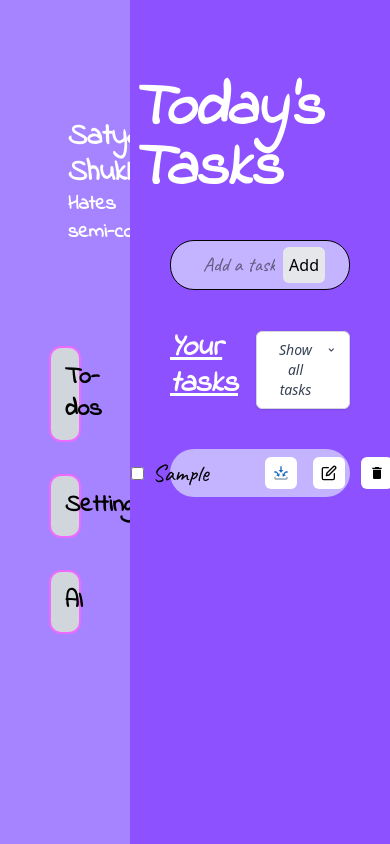
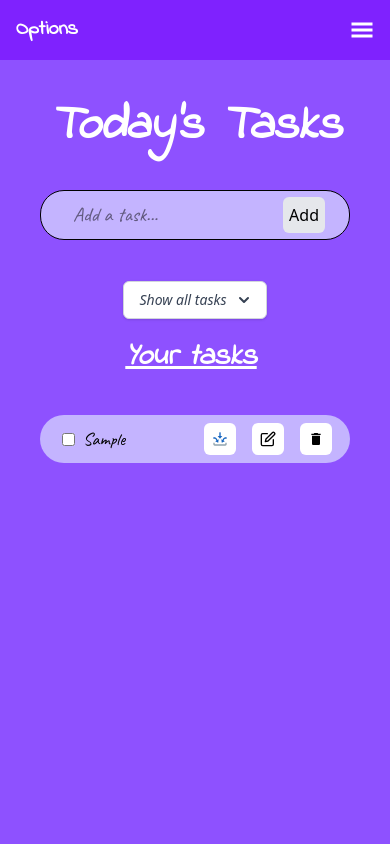
Before and after one commit to TheGoodCoder12/To-do-list, a React (Vite) app in the folder todolist/: page / in a window 390 px wide. Both pictures are taken after typing "Sample" into the empty fields and a click on the button "Add". Built offline with nearby package versions, Linux system fonts and the light colour scheme; a web font is replaced by a local one.

Commit message:
Frontend fixes, design is now responsive

```diff
--- a/todolist/src/assets/components/ProfileSideBar.jsx
+++ b/todolist/src/assets/components/ProfileSideBar.jsx
@@ -3,7 +3,7 @@ import catPfp from '../img/cute-cat-pfp.gif'; // Adjust path based on your actua
 
 const ProfileSideBar = () => {
   return (
-    <div className='w-1/3 bg-violet-400 p-12 text-2xl text-white font-semibold flex flex-col gap-20' style={{fontFamily:"Indie flower"}}>
+    <div className='hidden 2xl:block w-1/3 bg-violet-400 p-12 text-2xl text-white font-semibold flex flex-col gap-20' style={{fontFamily:"Indie flower"}}>
       {/* user profile */}
       <div className='flex gap-5 mt-15'>
         <div className="rounded-full w-[150px] h-[150px] bg-black overflow-hidden">
@@ -17,7 +17,7 @@ const ProfileSideBar = () => {
 
       {/* options */}
       <div className="flex gap-8 flex-col text-2xl p-2 items-center justify-center">
-        <button className="p-3.5 bg-gray-300 w-full text-black transition-all duration-300 hover:scale-110 cursor-pointer rounded-xl border-2 border-fuchsia-400 hover:font-extrabold hover:text-3xl">To-dos</button>
+        <button className="p-3.5 bg-gray-300 w-full text-black transition-all duration-300 hover:scale-110 cursor-pointer rounded-xl border-2 border-fuchsia-400 hover:font-extrabold hover:text-3xl">Dashboard</button>
         <button className="p-3.5 bg-gray-300 w-full text-black transition-all duration-300 hover:scale-110 cursor-pointer rounded-xl border-2 border-fuchsia-400 hover:font-extrabold hover:text-3xl">Settings</button>
         <button className="p-3.5 bg-gray-300 w-full text-black transition-all duration-300 hover:scale-110 cursor-pointer rounded-xl border-2 border-fuchsia-400 hover:font-extrabold hover:text-3xl">AI</button>
       </div>
--- a/todolist/src/assets/components/ToDoApp.jsx
+++ b/todolist/src/assets/components/ToDoApp.jsx
@@ -3,10 +3,12 @@ import { FiEdit } from "react-icons/fi";
 import { MdDelete } from "react-icons/md";
 import { DndContext } from '@dnd-kit/core';
 import { FcMultipleInputs } from "react-icons/fc";
+import { GiHamburgerMenu } from 'react-icons/gi';
 
 const ToDoApp = () => {
     const [task, setTask] = useState("");
     const [tasksArray, setTasksArray] = useState([]);
+    const [open, setOpen] = useState(false);
 
     // Load tasks from localStorage on initial render
     useEffect(() => {
@@ -102,13 +104,35 @@ const ToDoApp = () => {
     });
 
     return (
-        <div className='bg-violet-500 w-2/3 my-auto h-screen flex flex-col gap-10 overflow-y-auto'>
+        <div className='w-full bg-violet-500 my-auto h-screen flex flex-col gap-10 overflow-y-auto'>
+            {/* expandable section on mobile */}
+            <div className='2xl:hidden w-full'>
+                {/* Top Bar */}
+                <div className='bg-violet-600 text-white p-4 flex justify-between items-center z-10'>
+                    <h1 className='text-xl font-bold' style={{ fontFamily: "Indie flower" }}>Options</h1>
+                    <button onClick={() => setOpen(!open)}>
+                        <GiHamburgerMenu className='text-2xl' />
+                    </button>
+                </div>
+
+                {/* Expandable Menu */}
+                <div className={`absolute top-16 left-0 w-full transition-all duration-300 ease-in-out bg-violet-200 text-black shadow-md z-20 font-[Caveat] ${open ? 'opacity-100 scale-y-100 visible' : 'opacity-0 scale-y-0 invisible'
+                    }`} style={{ transformOrigin: 'top' }}>
+                    <button className='py-2 px-4 hover:bg-violet-300 text-left w-full transition-all'>Dashboard</button>
+                    <button className='py-2 px-4 hover:bg-violet-300 text-left w-full transition-all'>Settings</button>
+                    <button className='py-2 px-4 hover:bg-violet-300 text-left w-full transition-all'>AI</button>
+                </div>
+
+
+            </div>
+
 
             {/* Heading */}
-            <div className='text-6xl font-bold italic text-white justify-center flex flex-col items-center mt-20' style={{ fontFamily: "Indie Flower" }}>
+            <div className='text-5xl sm:text-6xl mt-0.5 sm:mt-20 font-bold italic text-white justify-center flex flex-col items-center ' style={{ fontFamily: "Indie Flower" }}>
                 Today's Tasks
             </div>
 
+            {/* Add a task */}
             <div className='todo flex justify-between items-center border rounded-3xl bg-violet-300 p-6 h-3 mx-10 text-wrap cursor-pointer transition-all duration-200'>
                 <input
                     className='w-full m-2 focus:outline-none text-xl'
@@ -126,8 +150,9 @@ const ToDoApp = () => {
                     Add
                 </button>
             </div>
-            <div className='text-white text-2xl mx-10 italic flex justify-between underline'>
-                <span className='text-3xl font-bold' style={{ fontFamily: "Indie Flower" }}>Your tasks</span>
+
+            <div className='flex-col-reverse items-center sm:flex-row text-white text-2xl mx-10 italic flex justify-between underline flex-wrap'>
+                <span className='text-3xl font-bold mr-2 mt-5' style={{ fontFamily: "Indie Flower" }}>Your tasks</span>
                 <span>
                     <div className="relative inline-block text-left">
                         <div>
@@ -185,14 +210,15 @@ const ToDoApp = () => {
 
                 <div className="flex flex-col gap-5">
                     {filteredTasks.map((item, index) => (
-                        <div key={index} className='border rounded-3xl bg-violet-300 border-none mx-10 text-wrap transition-all duration-200 flex justify-center items-center'>
+                        <div key={index} className='border rounded-3xl overflow-auto bg-violet-300 border-none mx-10 text-wrap transition-all duration-200 flex justify-center items-center'>
                             <input
                                 type="checkbox"
                                 className='rounded-full cursor-pointer ml-5.5'
                                 checked={item.isCompleted}
                                 onChange={() => handleCheckBox(index)}
                             />
-                            <div className={`todo text-justify w-4/5 p-2 text-2xl mr-10 ${item.isCompleted ? "line-through" : ""}`} style={{ fontFamily: "Caveat" }}>
+                            <div className={`text-justify flex-1 m-2 text-lg sm:text-2xl ${item.isCompleted ? "line-through" : ""}`} style={{ fontFamily: "Caveat" }}>
+
                                 {item.task}
                             </div>
                             <div className='flex justify-center mr-2.5'>
```
